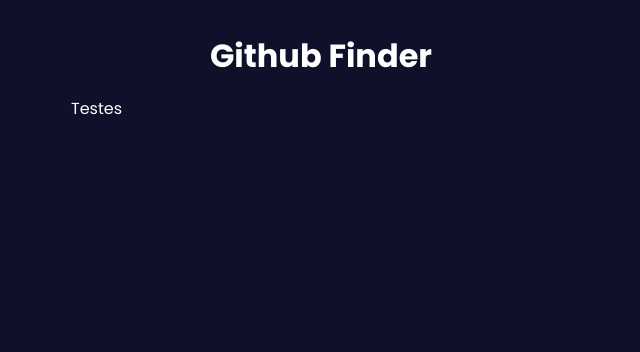
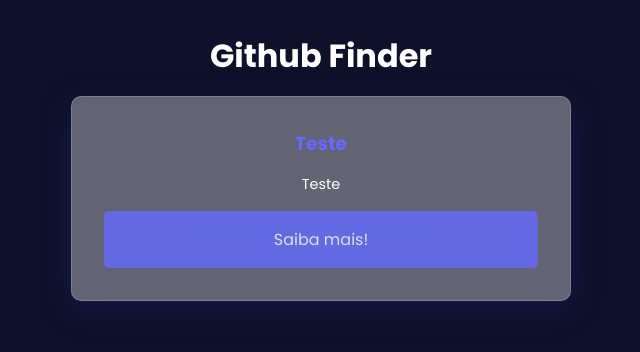
Before and after one commit to FelipeKreulich/githubfinder, a React (Vite) app in the folder githubfinder/: page /repos/1 in a window 1280 px wide. Shown: the top 352 px of the page, without its empty margins (319-959 px from the left). Built offline with nearby package versions, Linux system fonts and the light colour scheme.

Commit message:
Create Component Repo

```diff
--- /dev/null
+++ b/githubfinder/src/Components/Repository/Repository.module.css
@@ -0,0 +1,37 @@
+.container {
+  display: flex;
+  flex-direction: column;
+  width: 100%;
+  heigh: 100%;
+  padding: 2rem;
+  margin: 0 auto;
+  background: rgba(255, 255, 255, 0.35);
+  box-shadow: 0 8px 32px 0 rgba(31, 38, 135, 0.37);
+  -webkit-backdrop-filter: blur(13.5px);
+  border-radius: 10px;
+  border: 1px solid rgba(255, 255, 255, 0.18);
+  gap: 1rem;
+}
+
+.container h3 {
+  display: flex;
+  justify-content: center;
+  color: #646aff;
+}
+
+.container p {
+  font-size: 0.9rem;
+}
+
+.container a {
+  text-align: center;
+  background-color: #646aff;
+  padding: 1rem;
+  border-radius: 5px;
+  opacity: 0.8;
+  transition: 0.3s;
+}
+
+.container a:hover {
+  opacity: 1;
+}
--- a/githubfinder/src/Components/Repository/Repository.tsx
+++ b/githubfinder/src/Components/Repository/Repository.tsx
@@ -1,7 +1,13 @@
+import styles from './Repository.module.css'
+
 const Repository = () => {
   return (
     <div>
-      Testes
+      <div className={styles.container}>
+        <h3>Teste</h3>
+        <p>Teste</p>
+        <a href="/">Saiba mais!</a>
+      </div>
     </div>
   )
 }
--- a/githubfinder/src/Routes/Home/Home.tsx
+++ b/githubfinder/src/Routes/Home/Home.tsx
@@ -1,4 +1,3 @@
-
 import { UserProps } from '../../Types/user'
 import Search from '../../Components/Search/Search'
 import User from '../../Components/User/User'
--- /dev/null
+++ b/githubfinder/src/Types/reposit.ts
@@ -0,0 +1,5 @@
+export type RepoProps = {
+  name: string,
+  html_url: string,
+  description: string,
+}
```
